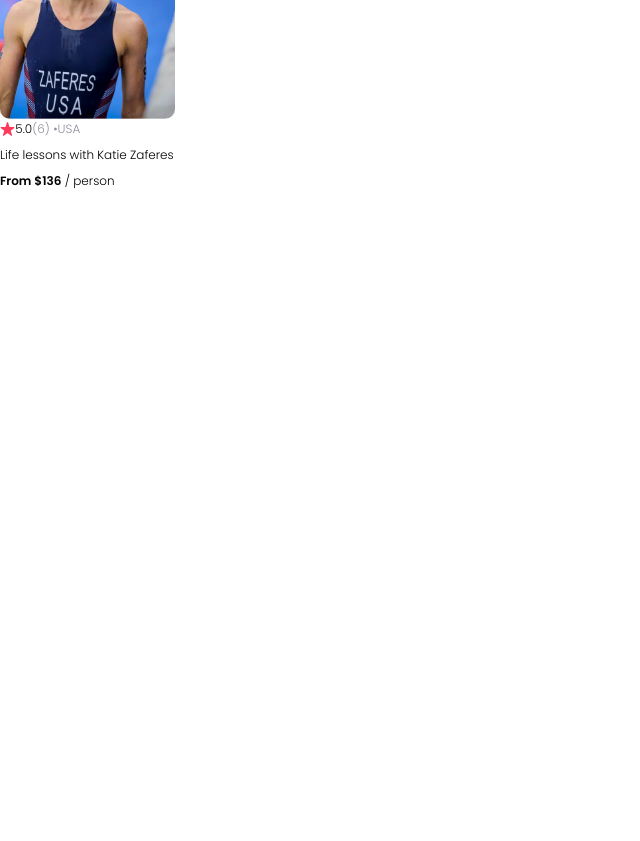
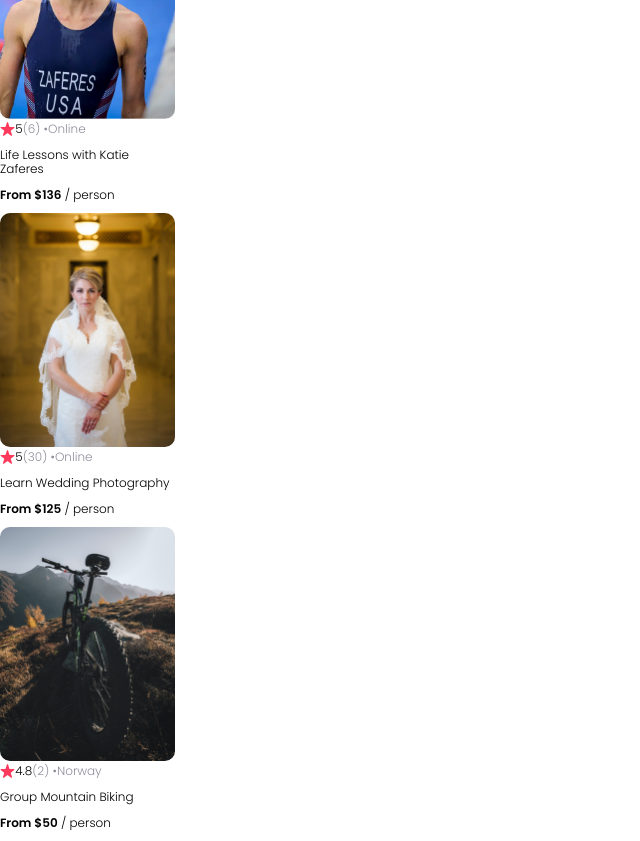
Before and after one commit to NaughtyFrog1/react-course-beginners-2022-freeCodeCamp, a React (Create React App) app in the folder airbnb-experiences-clone/: page / in a window 1280 px wide. Shown: the part 680-1521 px from the top of the page, without its empty margins (0-640 px from the left). Before the commit the page ends 880 px from the top, so only its background shows below. Built offline with nearby package versions, Linux system fonts and the light colour scheme.

Commit message:
show cards dynamically with data

```diff
--- a/airbnb-experiences-clone/src/App.js
+++ b/airbnb-experiences-clone/src/App.js
@@ -2,20 +2,15 @@
 import Navbar from './components/Navbar'
 import Hero from './components/Hero'
 import Card from './components/Card'
+import data from './data/data'
 
 export default function App() {
   return (
     <>
       <Navbar />
       <Hero />
-      <Card
-        image="katie-zaferes.png"
-        rating="5.0"
-        reviewCount={6}
-        country="USA"
-        title="Life lessons with Katie Zaferes"
-        price={136}
-      />
+
+      {data.map((cardData) => <Card {...cardData} />)}
     </>
   )
 }
--- a/airbnb-experiences-clone/src/components/Card.js
+++ b/airbnb-experiences-clone/src/components/Card.js
@@ -2,21 +2,20 @@
 import star from '../images/star.svg'
 
 export default function Card({
-  image,
-  rating,
-  reviewCount,
-  country,
   title,
   price,
+  coverImg,
+  stats: { rating, reviewCount },
+  location,
 }) {
   return (
     <div className="card">
-      <img className="card__img" src={'./images/' + image} alt={title} />
+      <img className="card__img" src={'./images/' + coverImg} alt={title} />
       <div className="card__stats">
         <img className="card__star" src={star} alt="star" />
         <span>{rating}</span>
         <span className="text--muted">({reviewCount}) &bull;</span>
-        <span className="text--muted">{country}</span>
+        <span className="text--muted">{location}</span>
       </div>
       <p>{title}</p>
       <p>
--- /dev/null
+++ b/airbnb-experiences-clone/src/data/data.js
@@ -0,0 +1,46 @@
+const data = [
+  {
+    id: 1,
+    title: 'Life Lessons with Katie Zaferes',
+    description:
+      'I will share with you what I call "Positively Impactful Moments of Disappointment." Throughout my career, many of my highest moments only came after setbacks and losses. But learning from those difficult moments is what gave me the ability to rise above them and reach my goals.',
+    price: 136,
+    coverImg: 'katie-zaferes.png',
+    stats: {
+      rating: 5.0,
+      reviewCount: 6,
+    },
+    location: 'Online',
+    openSpots: 0,
+  },
+  {
+    id: 2,
+    title: 'Learn Wedding Photography',
+    description:
+      "Interested in becoming a wedding photographer? For beginner and experienced photographers alike, join us in learning techniques required to leave the happy couple with memories that'll last a lifetime.",
+    price: 125,
+    coverImg: 'wedding-photography.png',
+    stats: {
+      rating: 5.0,
+      reviewCount: 30,
+    },
+    location: 'Online',
+    openSpots: 27,
+  },
+  {
+    id: 3,
+    title: 'Group Mountain Biking',
+    description:
+      'Experience the beautiful Norwegian landscape and meet new friends all while conquering rugged terrain on your mountain bike. (Bike provided!)',
+    price: 50,
+    coverImg: 'mountain-bike.png',
+    stats: {
+      rating: 4.8,
+      reviewCount: 2,
+    },
+    location: 'Norway',
+    openSpots: 3,
+  },
+]
+
+export default data
```
Also changed, not shown: airbnb-experiences-clone/public/images/mountain-bike.png (added), airbnb-experiences-clone/public/images/wedding-photography.png (added).
